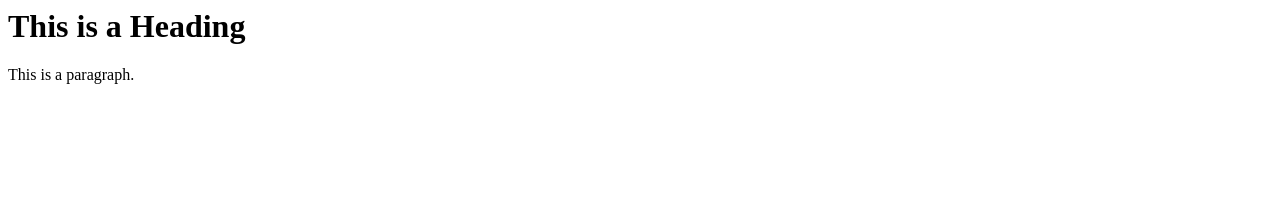
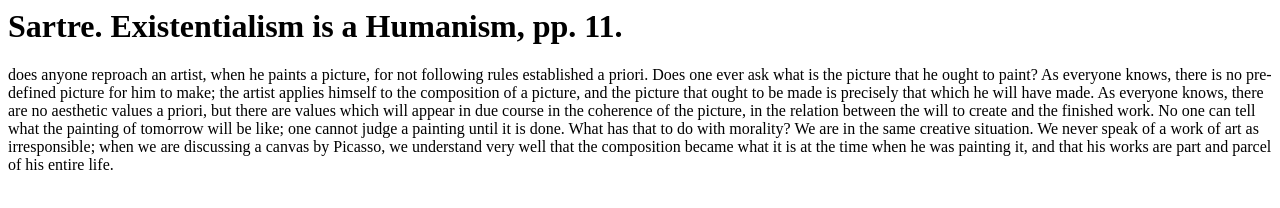
Before and after one commit to Chapterhause/chapterhause.github.io, a plain HTML site: page index.html in a window 1280 px wide. Drawn offline with Linux system fonts and the light colour scheme.

Commit message:
Add Sartre quote

```diff
--- a/index.html
+++ b/index.html
@@ -1,11 +1,24 @@
 <html>
 <head>
-<title>Page Title</title>
+	<!--<link rel="stylesheet" href="styles.css" type="text/css">-->
+<title>Chapterhause Homepage</title>
 </head>
 <body>
 
-<h1>This is a Heading</h1>
-<p>This is a paragraph.</p>
+<h1>Sartre. Existentialism is a Humanism, pp. 11.</h1>
+
+<p>does anyone reproach an artist, when he paints a picture, for not following rules established a
+priori. Does one ever ask what is the picture that he ought to paint? As everyone knows,
+there is no pre-defined picture for him to make; the artist applies himself to the
+composition of a picture, and the picture that ought to be made is precisely that which he
+will have made. As everyone knows, there are no aesthetic values a priori, but there are
+values which will appear in due course in the coherence of the picture, in the relation
+between the will to create and the finished work. No one can tell what the painting of
+tomorrow will be like; one cannot judge a painting until it is done. What has that to do with
+morality? We are in the same creative situation. We never speak of a work of art as
+irresponsible; when we are discussing a canvas by Picasso, we understand very well that
+the composition became what it is at the time when he was painting it, and that his works
+are part and parcel of his entire life.</p>
 
 </body>
 </html>
```
